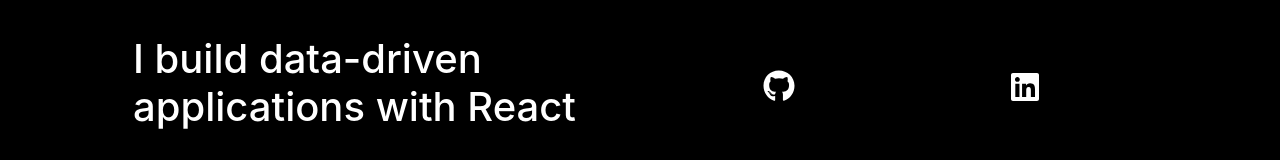
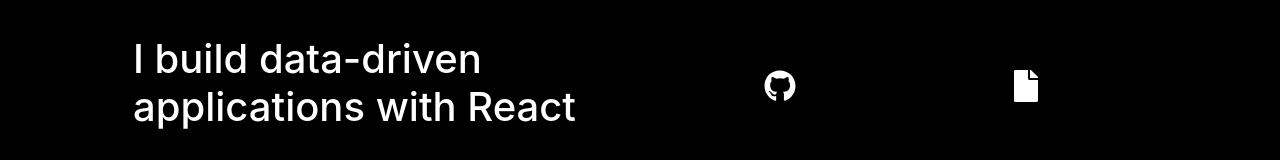
Before and after one commit to andresborn/andrestec-landing-page, a React (Create React App) app: page / in a window 1280 px wide. Shown: the part 544-704 px from the top of the page. Built offline with nearby package versions, Linux system fonts and the light colour scheme.

Commit message:
Changed Linkedin icon to file icon

```diff
--- a/src/components/Home.js
+++ b/src/components/Home.js
@@ -1,6 +1,7 @@
 import React from "react";
 import { FontAwesomeIcon } from "@fortawesome/react-fontawesome";
-import { faGithub, faLinkedin } from "@fortawesome/free-brands-svg-icons";
+import { faGithub } from "@fortawesome/free-brands-svg-icons";
+import { faFile } from "@fortawesome/free-solid-svg-icons";
 
 const Home = () => {
     return (
@@ -48,8 +49,9 @@
                 <a href="https://github.com/andresborn/">
                 <FontAwesomeIcon className="link" icon={faGithub} />
                 </a>
-
-                    <FontAwesomeIcon className="link" icon={faLinkedin} />
+                    <a href="" download>
+                    <FontAwesomeIcon className="link" icon={faFile} />
+                    </a>
                 </div>
             </div>
         </div>
--- a/src/views/Main.js
+++ b/src/views/Main.js
@@ -8,7 +8,7 @@
     faGit,
     faReact,
     faBootstrap,
-    faPython,
+    faPython
 } from "@fortawesome/free-brands-svg-icons";
 import { faFlask } from "@fortawesome/free-solid-svg-icons";
 
```
Also changed, not shown: 1 other file (tests, documents, lock files or other folders).
